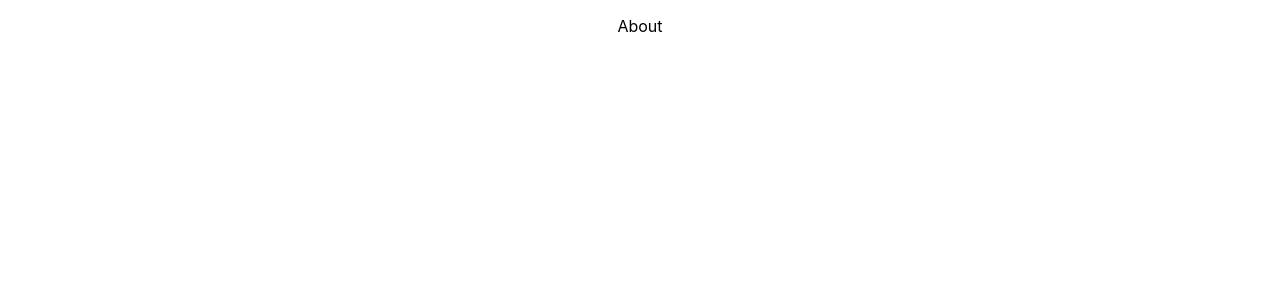
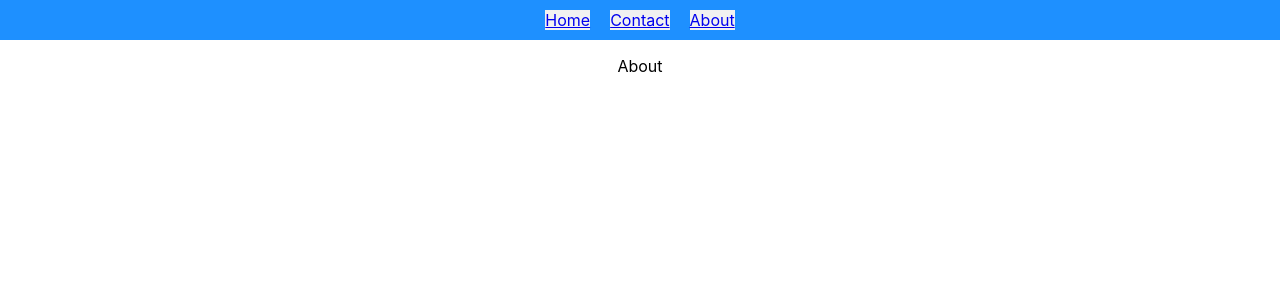
Before and after one commit to syedathaullagithub/ReactLearning, a React (Create React App) app in the folder my-app/: page /About in a window 1280 px wide. Shown: the top 300 px of the page. Built offline with nearby package versions, Linux system fonts and the light colour scheme.

Commit message:
added css and routing

```diff
--- a/my-app/package.json
+++ b/my-app/package.json
@@ -6,6 +6,7 @@
     "@testing-library/jest-dom": "^5.16.5",
     "@testing-library/react": "^13.4.0",
     "@testing-library/user-event": "^13.5.0",
+    "prop-types": "^15.8.1",
     "react": "^18.2.0",
     "react-dom": "^18.2.0",
     "react-router-dom": "^6.4.3",
--- a/my-app/src/App.js
+++ b/my-app/src/App.js
@@ -1,22 +1,14 @@
-// import {useState , useEffect} from 'react'
-import { BrowserRouter as Router, Routes, Route } from 'react-router-dom';
-import Home from './views/Home'
+import {Routing} from './Routing'
 // import Axios from 'axios'
 import './App.css'
+import { NavBar } from './NavBar';
 function App() {
-
-  const Contact = () => <p>Contact</p>
-  const About = () => <p>About</p>
 
   return (
     <div className="App">
-<Router>
-<Routes>
-  <Route path="/" element={<Home />} />
-  <Route path="/Contact" element={<Contact />} />
-  <Route path="/About" element={<About />} />
-</Routes>
-</Router>
+      <Routing>
+      <NavBar />
+      </Routing>
     </div>
   );
 }
--- /dev/null
+++ b/my-app/src/NavBar/NavBar.css
@@ -0,0 +1,13 @@
+.flex-container {
+    display: flex;
+    justify-content: center;
+    /* justify-content: space-around; */
+    background-color: DodgerBlue;
+  }
+
+  .flex-container > div {
+    background-color: #f1f1f1;
+    margin: 10px;
+    /* width: 100px; */
+    /* margin: 10px; */
+  }
--- /dev/null
+++ b/my-app/src/NavBar/NavBar.jsx
@@ -0,0 +1,12 @@
+import { Link } from 'react-router-dom'
+import './NavBar.css'
+
+const NavBar = () => (
+    <div className='flex-container'>
+        <div><Link to="/">Home</Link></div>
+        <div><Link to="/Contact">Contact</Link></div>
+        <div><Link to="/About">About</Link></div>
+  </div>
+)
+
+export default NavBar;
--- /dev/null
+++ b/my-app/src/NavBar/index.js
@@ -0,0 +1 @@
+export { default as NavBar} from './NavBar'
--- /dev/null
+++ b/my-app/src/Routing/Routing.jsx
@@ -0,0 +1,27 @@
+// import {useState , useEffect} from 'react'
+import { BrowserRouter as Router, Routes, Route } from 'react-router-dom';
+import PropTypes from 'prop-types';
+import { Home } from '.././views'
+import { Contact } from '.././views'
+import { About } from '.././views'
+
+function Routing({children}) {
+
+  return (
+<div className="App">
+<Router>
+    {children}
+<Routes>
+  <Route path="/" element={<Home />} />
+  <Route path="/Contact" element={<Contact />} />
+  <Route path="/About" element={<About />} />
+</Routes>
+</Router>
+</div>
+  );
+}
+Routing.prototypes ={
+    children: PropTypes.object.node,
+}
+
+export default Routing;
--- /dev/null
+++ b/my-app/src/Routing/index.js
@@ -0,0 +1 @@
+export {default as Routing} from './Routing'
--- /dev/null
+++ b/my-app/src/views/About/About.jsx
@@ -0,0 +1,3 @@
+ const About = () => <p>About</p>
+
+ export default About;
--- /dev/null
+++ b/my-app/src/views/About/index.js
@@ -0,0 +1 @@
+export { default } from './About'
--- /dev/null
+++ b/my-app/src/views/Contact/Contact.jsx
@@ -0,0 +1,3 @@
+ const Contact = () => <p>Contact</p>
+
+ export default Contact;
--- /dev/null
+++ b/my-app/src/views/Contact/index.js
@@ -0,0 +1 @@
+export { default } from './Contact'
--- a/my-app/src/views/index.js
+++ b/my-app/src/views/index.js
@@ -1 +1,3 @@
+export {default as About } from './About'
+export {default as Contact } from './Contact'
 export {default as Home } from './Home'
```
Also changed, not shown: 1 other file (tests, documents, lock files or other folders).
